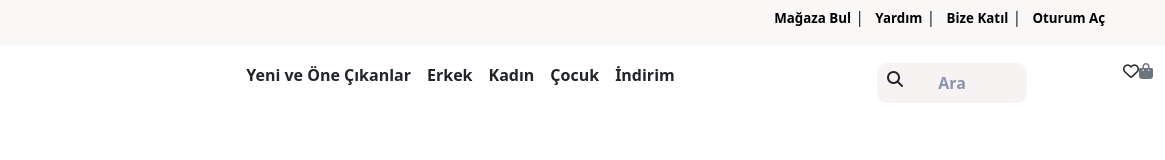
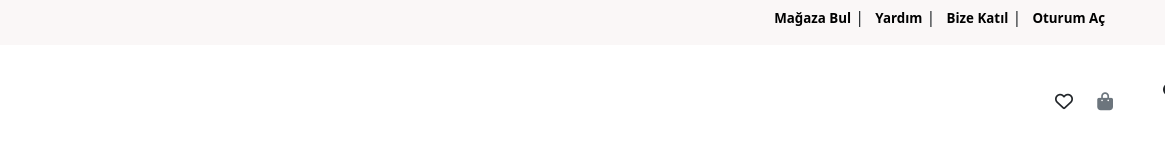
Before and after one commit to mehmetaln/NIKE-CLONE-WEBSITE, a plain HTML site: page index.html in a window 1280 px wide. Shown: the full height of the page, 115-1280 px from the left. Drawn offline with nearby package versions, Linux system fonts and the light colour scheme.

Commit message:
navbar media screen düzenlemeleri

```diff
--- a/index.css
+++ b/index.css
@@ -77,8 +77,6 @@ nav{
     place-items: center;
 }
 .kategori{
-display: grid;
-place-items: center;
 }
 .kategori ul {
     display: flex;
@@ -88,41 +86,57 @@ place-items: center;
 .kategori ul li{
     margin-left: 1rem;
     font-weight: 700;
-
-}
-
-.searchand{
-
 }
 .div-container{
     position: relative;
 
 }
-.div-container input{
-    border-radius: 50px;
-    border: transparent;
-    background-color: rgb(248, 243, 243);
-    margin-right: 6rem;
-}
 .div-container .fa-magnifying-glass{
     position: absolute ;
     left: 10px;
-    top: 20%;
+    top: 35%;
 }
 ::placeholder {
     color:#8a94b1 !important;
     text-align: center;
 
 }
+.div-container input{
+    border-radius: 100px;
+    border: transparent;
+    width: 170px;
+    height: 40px;
+    background-color: rgb(248, 243, 243);
+    margin-right: 7rem;
+}
+.i-container{
+    position: relative;
 
-.searchand input{
-    border-radius: 10px;
-    width: 150px;
-    height: 40px;
 }
-
+ .i-container .fa-heart{
+    position: absolute;
+    right: 5rem;
+    top: .6rem;
+    font-size: large;
+}
+.i-container .fa-bag-shopping{
+    position: absolute;
+    right: 2.5rem;
+    top: .6rem;
+    font-size: large;
+}
 @media screen and (max-width:600px) {
     .mybo{
         display: none;
     }
 }
+.kategori{
+    display: none;
+}
+.div-container input{
+    display: none;
+
+}
+.div-container i{
+    display: ;
+}
--- a/index.html
+++ b/index.html
@@ -36,11 +36,13 @@
             </div>
             <div class="searchand d-flex">
                 <div class="div-container">
-                    <input   type="text" placeholder="Ara" >
+                    <input type="text" placeholder="Ara" >
                     <i class="fa-solid fa-magnifying-glass "></i>
                 </div>
-                <i class="fa-regular fa-heart"></i>
-                <i class="fa-solid fa-bag-shopping text-secondary" ></i>
+                <div class="i-container">
+                    <i class="fa-regular fa-heart"></i>
+                    <i class="fa-solid fa-bag-shopping text-secondary" ></i>
+                </div>
             </div>
         </nav>
     </header>
```
